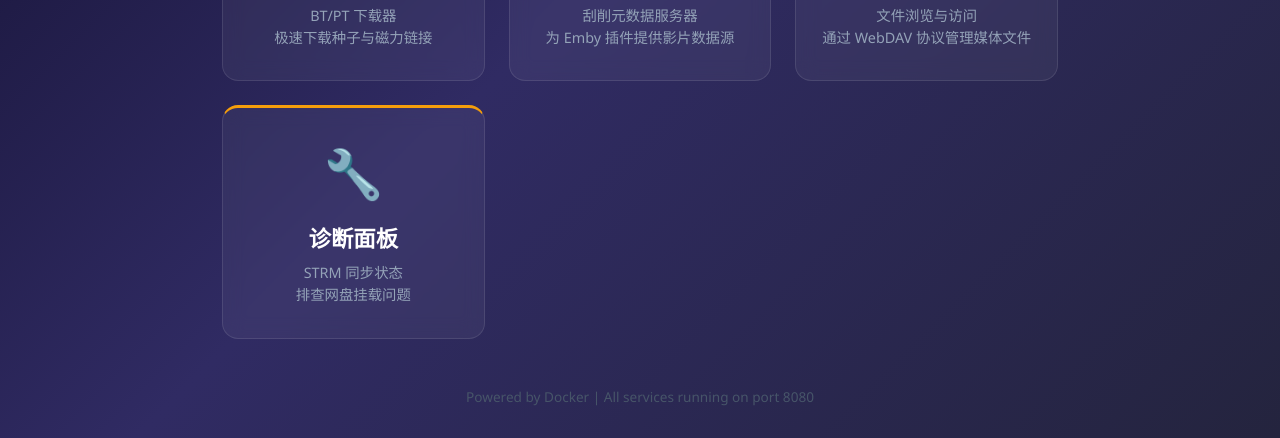
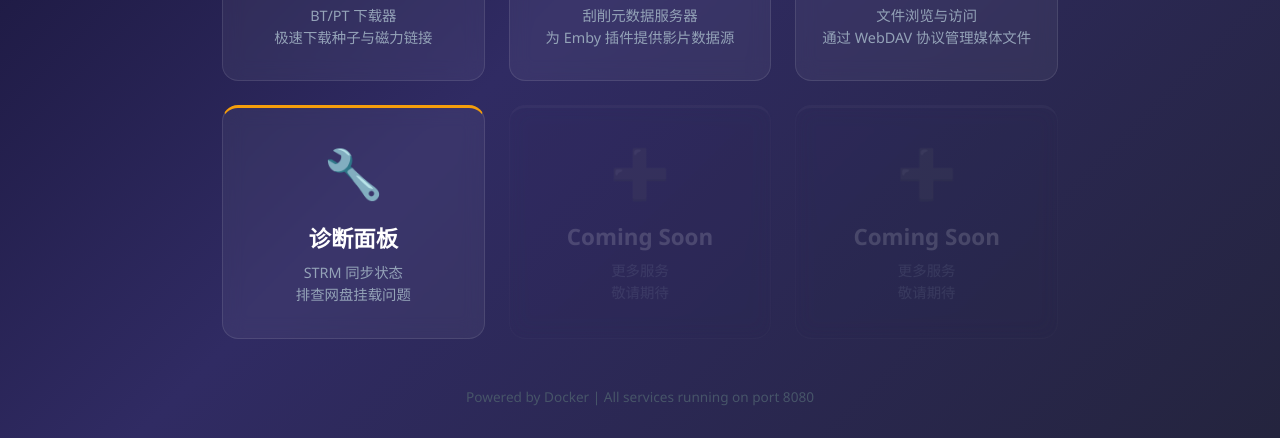
Before and after one commit to workerspages/metube-alist-emby, a plain HTML site: page portal/index.html in a window 1280 px wide. Shown: the part 572-1010 px from the top of the page. Drawn offline with Linux system fonts and the light colour scheme.

Commit message:
style: add two placeholder cards to fill grid layout gap

```diff
--- a/portal/index.html
+++ b/portal/index.html
@@ -101,6 +101,21 @@
         .card.debug { border-top: 3px solid #f59e0b; }
         .card.debug:hover { box-shadow: 0 20px 40px rgba(245, 158, 11, 0.15); }
 
+        /* 占位卡片：虚化显示，不可点击 */
+        .card.placeholder {
+            opacity: 0.15;
+            cursor: default;
+            pointer-events: none;
+            border-top: 3px solid rgba(255, 255, 255, 0.2);
+        }
+
+        .card.placeholder:hover {
+            transform: none;
+            background: rgba(255, 255, 255, 0.05);
+            border-color: rgba(255, 255, 255, 0.1);
+            box-shadow: none;
+        }
+
         footer {
             margin-top: 3rem;
             color: #475569;
@@ -155,6 +170,19 @@
                 <h2>诊断面板</h2>
                 <p>STRM 同步状态<br>排查网盘挂载问题</p>
             </a>
+
+            <!-- 占位卡片：补齐第三行布局 -->
+            <div class="card placeholder">
+                <span class="icon">➕</span>
+                <h2>Coming Soon</h2>
+                <p>更多服务<br>敬请期待</p>
+            </div>
+
+            <div class="card placeholder">
+                <span class="icon">➕</span>
+                <h2>Coming Soon</h2>
+                <p>更多服务<br>敬请期待</p>
+            </div>
         </div>
 
         <footer>
```
